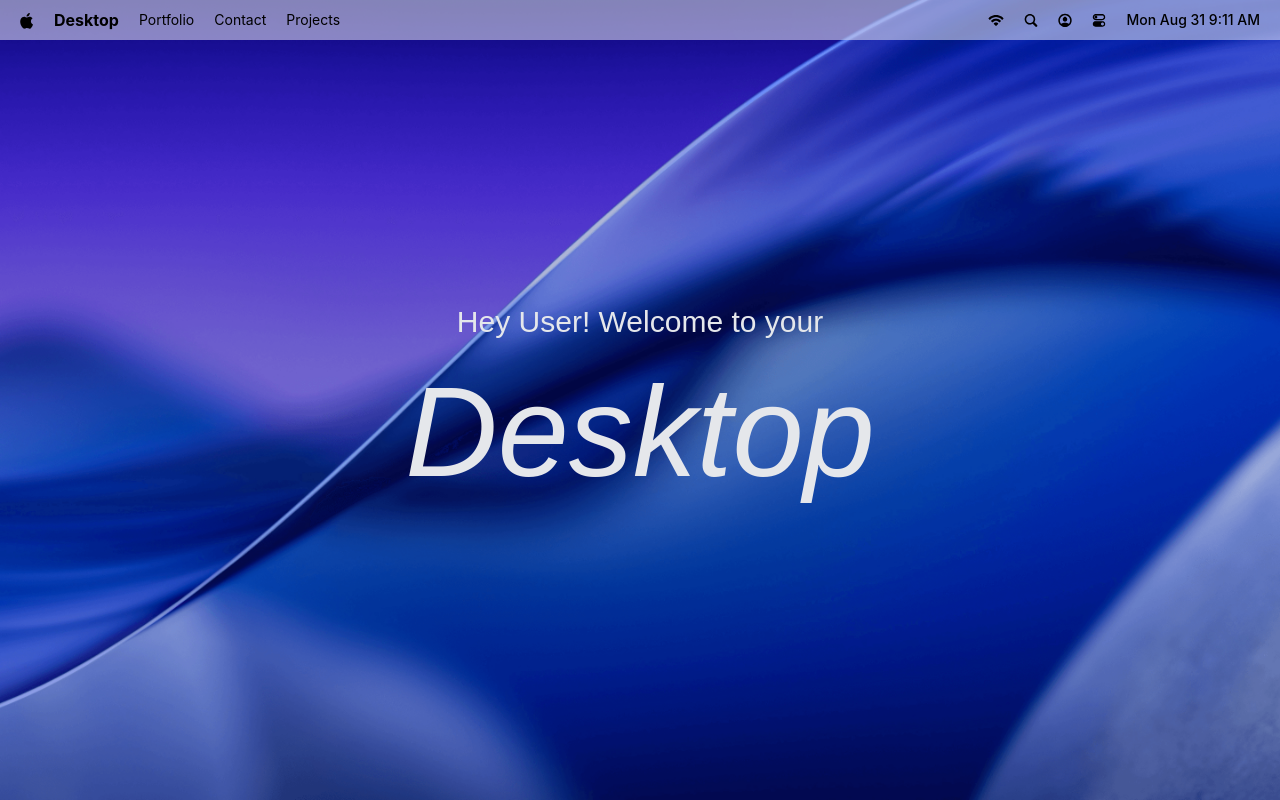
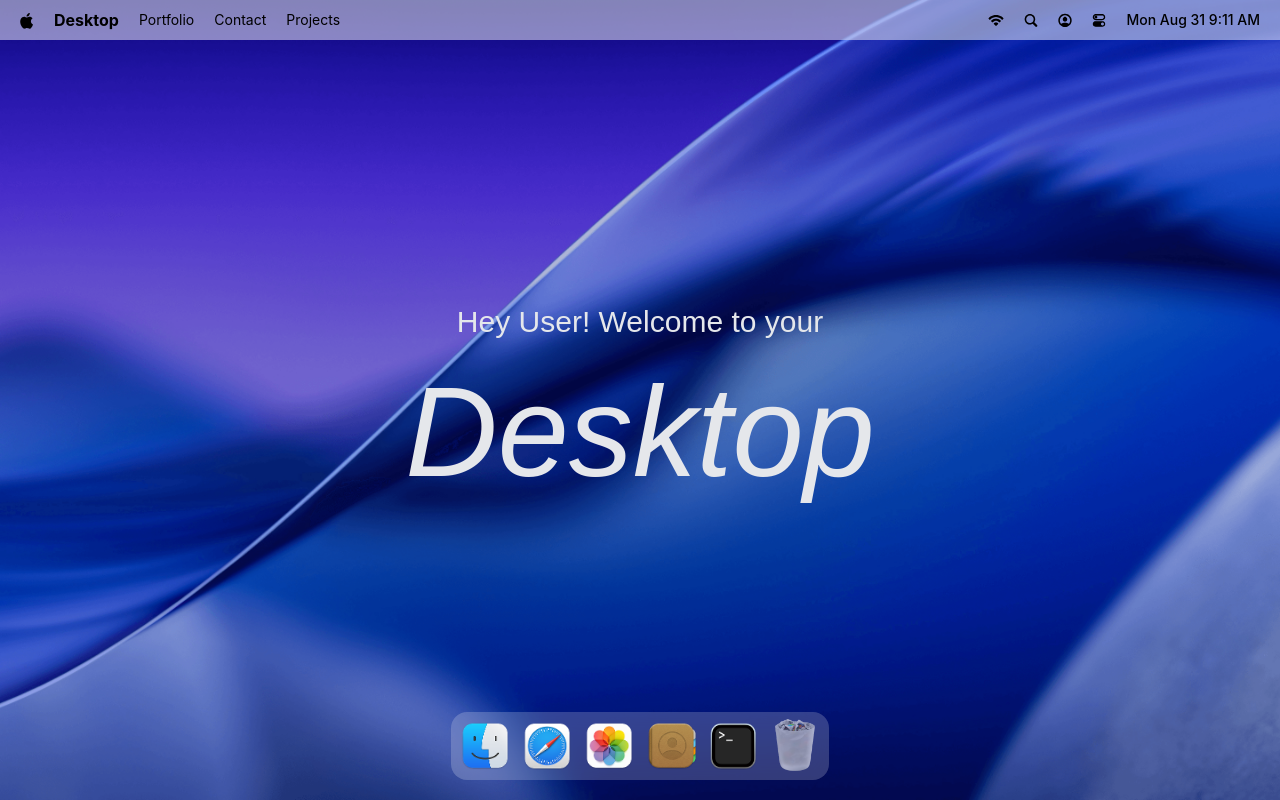
Before and after one commit to Kristiyan24/React-Desktop-Clone, a React (Vite) app: page / in a window 1280 px wide. Built offline with nearby package versions, Linux system fonts and the light colour scheme; a web font is replaced by a local one.

Commit message:
add dock and fix alias

```diff
--- a/package.json
+++ b/package.json
@@ -14,10 +14,13 @@
     "@tailwindcss/vite": "^4.3.3",
     "dayjs": "^1.11.23",
     "gsap": "^3.15.0",
+    "immer": "^11.1.18",
     "lucide-react": "^1.38.0",
     "react": "^19.2.8",
     "react-dom": "^19.2.8",
-    "tailwindcss": "^4.3.3"
+    "react-tooltip": "^6.0.8",
+    "tailwindcss": "^4.3.3",
+    "zustand": "^5.0.15"
   },
   "devDependencies": {
     "@eslint/js": "^10.0.1",
--- a/src/App.jsx
+++ b/src/App.jsx
@@ -1,3 +1,4 @@
+import Dock from "#components/Dock";
 import Navbar from "#components/Navbar";
 import Welcome from "#components/Welcome";
 
@@ -6,6 +7,7 @@
     <main>
       <Navbar />
       <Welcome />
+      <Dock/>
     </main>
   );
 }
--- /dev/null
+++ b/src/components/Dock.jsx
@@ -0,0 +1,102 @@
+import { useRef } from "react";
+import { Tooltip } from "react-tooltip";
+import { useGSAP } from "@gsap/react";
+import { dockApps } from "#constants";
+import useWindowStore from "#stores/window";
+import gsap from "gsap";
+
+const Dock = () => {
+    const dockRef = useRef(null);
+    const { windows, openWindow, closeWindow } = useWindowStore();
+
+    useGSAP(() => {
+        const dock = dockRef.current;
+        if (!dock) return;
+
+        const icons = dock.querySelectorAll(".dock-icon");
+
+        const animateIcons = (mouseX) => {
+        const { left } = dock.getBoundingClientRect();
+
+        icons.forEach((icon) => {
+            const { left: iconLeft, width } = icon.getBoundingClientRect();
+            const center = iconLeft - left + width / 2;
+            const distance = Math.abs(mouseX - center);
+            const intensity = Math.exp(-(distance ** 2) / 2000);
+
+            gsap.to(icon, {
+                scale: 1 + 0.25 * intensity,
+                y: -15 * intensity,
+                duration: 0.2,
+                ease: "power1.out",
+            });
+        });
+    };
+
+    const handleMouseMove = (e) => {
+        const { left } = dock.getBoundingClientRect();
+        animateIcons(e.clientX - left);
+    };
+
+    const resetIcons = () =>
+        icons.forEach((icon) =>
+            gsap.to(icon, { scale: 1, y: 0, duration: 0.3, ease: "power1.out" })
+        );
+
+        dock.addEventListener("mousemove", handleMouseMove);
+        dock.addEventListener("mouseleave", resetIcons);
+
+        return () => {
+            dock.removeEventListener("mousemove", handleMouseMove);
+            dock.removeEventListener("mouseleave", resetIcons);
+        };
+    }, []);
+
+    const toggleApp = (app) => {
+        if (!app.canOpen) return;
+
+        const window = windows[app.id];
+
+        if (!window) {
+            console.error(`Window configuration for ${app.id} not found.`);
+            return;
+        }
+
+        if (window.isOpen) {
+            closeWindow(app.id);
+        } else {
+            openWindow(app.id);
+        }
+    };
+
+    return (
+        <section id="dock">
+            <div ref={dockRef} className="dock-container">
+                {dockApps.map(({ id, name, icon, canOpen }) => (
+                    <div key={id} className="relative flex justify-center">
+                        <button
+                            type="button"
+                            className="dock-icon"
+                            aria-label={name}
+                            data-tooltip-id="dock-tooltip"
+                            data-tooltip-content={name}
+                            data-tooltip-place="top"
+                            data-tooltip-delay-show={150}
+                            disabled={!canOpen}
+                            onClick={() => toggleApp({ id, canOpen })}
+                        >
+                        <img
+                            alt={name}
+                            loading="lazy"
+                            src={`/images/${icon}`}
+                            className={canOpen ? "" : "opacity-60"}
+                        />
+                        </button>
+                    </div>))}
+                <Tooltip id="dock-tooltip" place="top" className="tooltip" />
+            </div>
+        </section>
+    );
+};
+
+export default Dock;
--- a/src/constants/index.js
+++ b/src/constants/index.js
@@ -11,6 +11,34 @@
   { id: 4, img: "/icons/mode.svg" },
 ];
 
+const dockApps = [
+  { id: "finder", name: "Portfolio", icon: "finder.png", canOpen: true },
+  { id: "safari", name: "Articles", icon: "safari.png", canOpen: true },
+  { id: "photos", name: "Gallery", icon: "photos.png", canOpen: true },
+  { id: "contact", name: "Contact", icon: "contact.png", canOpen: true },
+  { id: "terminal", name: "Skills", icon: "terminal.png", canOpen: true },
+  { id: "trash", name: "Archive", icon: "trash.png", canOpen: false },
+];
+
+const INITIAL_Z_INDEX = 1000;
+
+const WINDOW_CONFIG = {
+  finder: { isOpen: false, zIndex: INITIAL_Z_INDEX, data: null },
+  contact: { isOpen: false, zIndex: INITIAL_Z_INDEX, data: null },
+  resume: { isOpen: false, zIndex: INITIAL_Z_INDEX, data: null },
+  safari: { isOpen: false, zIndex: INITIAL_Z_INDEX, data: null },
+  photos: { isOpen: false, zIndex: INITIAL_Z_INDEX, data: null },
+  terminal: { isOpen: false, zIndex: INITIAL_Z_INDEX, data: null },
+  txtfile: { isOpen: false, zIndex: INITIAL_Z_INDEX, data: null },
+  imgfile: { isOpen: false, zIndex: INITIAL_Z_INDEX, data: null },
+};
 
 
-export { navLinks, navIcons};
+
+export {
+  navLinks,
+  navIcons,
+  dockApps,
+  INITIAL_Z_INDEX,
+  WINDOW_CONFIG
+};
--- /dev/null
+++ b/src/stores/window.js
@@ -0,0 +1,38 @@
+import { create } from "zustand";
+import { immer } from "zustand/middleware/immer";
+import { INITIAL_Z_INDEX, WINDOW_CONFIG } from "#constants";
+
+const useWindowStore = create(
+  immer((set) => ({
+    windows: WINDOW_CONFIG,
+    nextZIndex: INITIAL_Z_INDEX + 1,
+
+    openWindow: (windowKey, data = null) =>
+      set((state) => {
+        const win = state.windows[windowKey];
+        if (!win) return;
+        win.isOpen = true;
+        win.zIndex = state.nextZIndex;
+        win.data = data ?? win.data;
+        state.nextZIndex++;
+      }),
+
+    closeWindow: (windowKey) =>
+      set((state) => {
+        const win = state.windows[windowKey];
+        if (!win) return;
+        win.isOpen = false;
+        win.zIndex = INITIAL_Z_INDEX;
+        win.data = null;
+      }),
+
+    focusWindow: (windowKey) =>
+      set((state) => {
+        const win = state.windows[windowKey];
+        if (!win) return;
+        win.zIndex = state.nextZIndex++;
+      }),
+  }))
+);
+
+export default useWindowStore;
--- a/vite.config.js
+++ b/vite.config.js
@@ -14,7 +14,7 @@
     alias: {
       '#components': resolve(dirname(fileURLToPath(import.meta.url)), 'src/components'),
       '#constants': resolve(dirname(fileURLToPath(import.meta.url)), 'src/constants'),
-      '#store': resolve(dirname(fileURLToPath(import.meta.url)), 'src/store'),
+      '#stores': resolve(dirname(fileURLToPath(import.meta.url)), 'src/stores'),
       '#hoc': resolve(dirname(fileURLToPath(import.meta.url)), 'src/hoc'),
       '#windows': resolve(dirname(fileURLToPath(import.meta.url)), 'src/windows'),
     }
```
Also changed, not shown: 1 other file (tests, documents, lock files or other folders).
